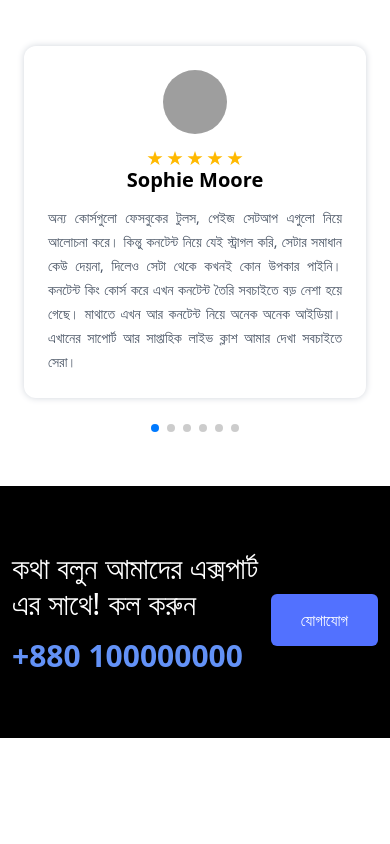
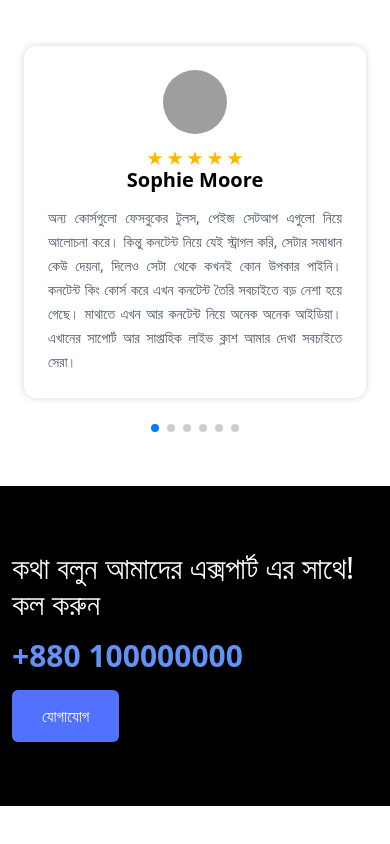
Before and after one commit to mdarmankhan6252/abbas-project, a React (Vite) app: page / in a window 390 px wide. Shown: the part 5148-5992 px from the top of the page. Before the commit the page ends 5950 px from the top, so only its background shows below. Built offline with nearby package versions, Linux system fonts and the light colour scheme; grey boxes are pictures that could not be loaded.

Commit message:
I have added functionality in a call button.

```diff
--- a/src/pages/home/CallUs.jsx
+++ b/src/pages/home/CallUs.jsx
@@ -3,7 +3,7 @@ import { Link } from "react-router-dom";
 const CallUs = () => {
    return (
       <div className="bg-black py-16">
-         <div className="flex items-center justify-between px-3 max-w-7xl mx-auto">
+         <div className="flex sm:items-center sm:justify-between px-3 max-w-7xl mx-auto flex-col sm:flex-row ">
             <div className="text-white space-y-4">
                <h2 className="text-2x
                 md: text-3xl">কথা বলুন আমাদের এক্সপার্ট এর সাথে! কল করুন</h2>
@@ -11,7 +11,7 @@ const CallUs = () => {
 
             </div>
             <div className="pt-4">
-               <Link to='/' className="btn inline-block" style={{ padding: '14px 30px' }}>যোগাযোগ</Link>
+               <Link to='tel:+8801875778050' className="btn inline-block" style={{ padding: '14px 30px' }}>যোগাযোগ</Link>
             </div>
          </div>
       </div>
```
